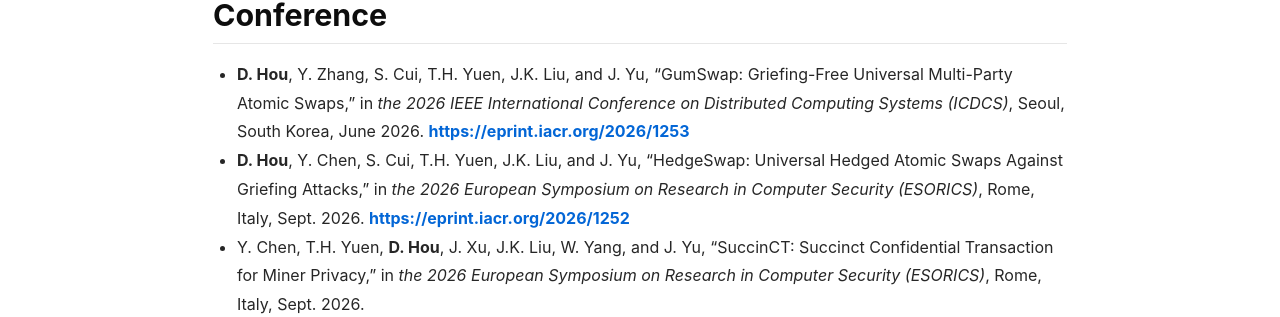
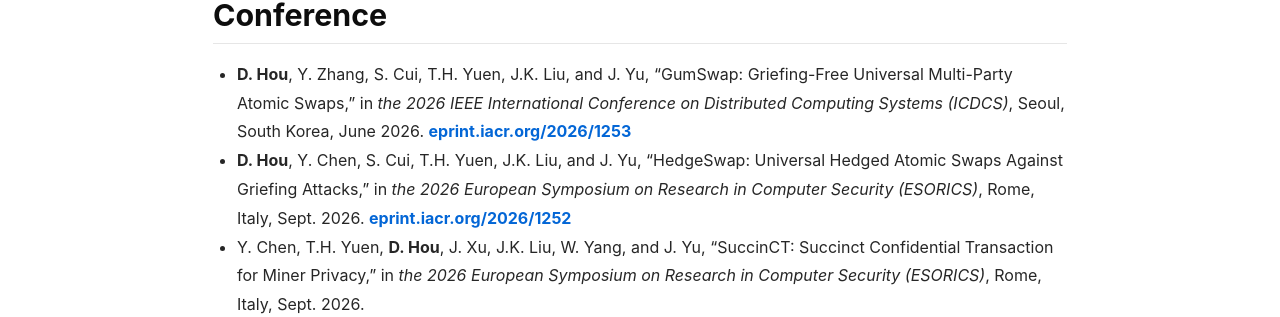
Before and after one commit to Donkequan/Donkequan.github.io, a Jekyll site: the page built from publication.md, in a window 1280 px wide. Shown: the part 228-545 px from the top of the page. Built offline with Jekyll 4.4.1, drawn with Linux system fonts in a browser that asks for light colours; nearby versions of some CDN libraries; our own code applies the rules of GitHub Pages for plain Markdown files; some of the changed lines change nothing that is shown.

Commit message:
Update publication.md

```diff
--- a/publication.md
+++ b/publication.md
@@ -9,8 +9,8 @@
 ---
 
 ## Conference
-- **D. Hou**, Y. Zhang, S. Cui, T.H. Yuen, J.K. Liu, and J. Yu, "GumSwap: Griefing-Free Universal Multi-Party Atomic Swaps," in *the 2026 IEEE International Conference on Distributed Computing Systems (ICDCS)*, Seoul, South Korea, June 2026. [https://eprint.iacr.org/2026/1253](https://eprint.iacr.org/2026/1253)
-- **D. Hou**, Y. Chen, S. Cui, T.H. Yuen, J.K. Liu, and J. Yu, "HedgeSwap: Universal Hedged Atomic Swaps Against Griefing Attacks," in *the 2026 European Symposium on Research in Computer Security (ESORICS)*, Rome, Italy, Sept. 2026. [https://eprint.iacr.org/2026/1252](https://eprint.iacr.org/2026/1252)
+- **D. Hou**, Y. Zhang, S. Cui, T.H. Yuen, J.K. Liu, and J. Yu, "GumSwap: Griefing-Free Universal Multi-Party Atomic Swaps," in *the 2026 IEEE International Conference on Distributed Computing Systems (ICDCS)*, Seoul, South Korea, June 2026. [eprint.iacr.org/2026/1253](https://eprint.iacr.org/2026/1253)
+- **D. Hou**, Y. Chen, S. Cui, T.H. Yuen, J.K. Liu, and J. Yu, "HedgeSwap: Universal Hedged Atomic Swaps Against Griefing Attacks," in *the 2026 European Symposium on Research in Computer Security (ESORICS)*, Rome, Italy, Sept. 2026. [eprint.iacr.org/2026/1252](https://eprint.iacr.org/2026/1252)
 - Y. Chen, T.H. Yuen, **D. Hou**,  J. Xu,  J.K. Liu, W. Yang, and J. Yu, "SuccinCT: Succinct Confidential Transaction for Miner Privacy," in *the 2026 European Symposium on Research in Computer Security (ESORICS)*, Rome, Italy, Sept. 2026.
 - **D. Hou**, J. Zhang, S. Cui, and J.K. Liu, "Peer-to-Peer Energy Trading with Privacy and Fair Exchange," in *the 2024 IEEE International Conference on Blockchain (Blockchain-2024)*, Copenhagen, Denmark, Aug. 2024. [10.1109/Blockchain62396.2024.00031](https://doi.org/10.1109/Blockchain62396.2024.00031)
 - **D. Hou** and J. Zhang, "BFRecSys: A Blockchain-based Federated Matrix Factorization for Recommendation Systems," in *2023 IEEE International Conference on Big Data (BigData)*, Sorrento, Italy, Dec. 2023. [10.1109/BigData59044.2023.10386918](https://doi.org/10.1109/BigData59044.2023.10386918)
```
